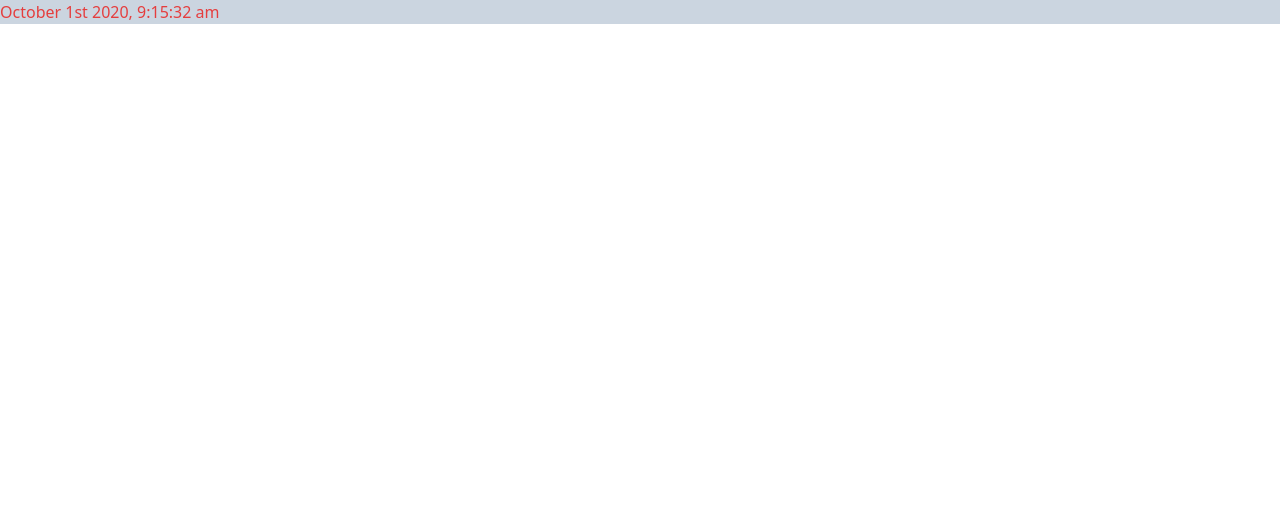
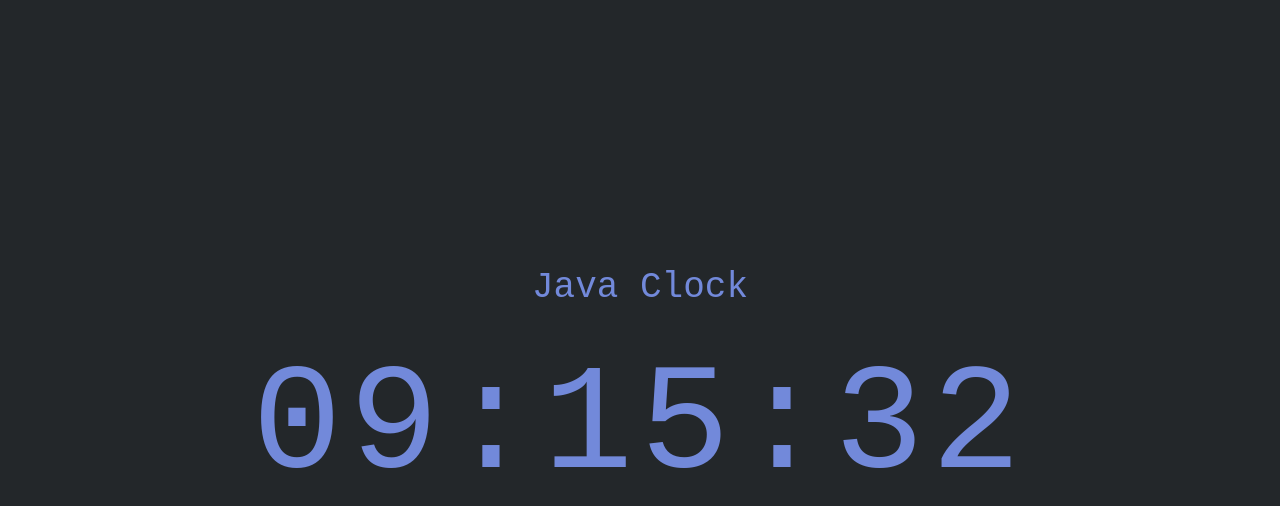
Before and after one commit to npnkhoi/JavaClock, a Vue app in the folder javaclock-frontend/: page / in a window 1280 px wide. Shown: the top 506 px of the page. Built offline with nearby package versions, Linux system fonts and the light colour scheme.

Commit message:
beautify the clock

```diff
--- a/javaclock-frontend/public/index.html
+++ b/javaclock-frontend/public/index.html
@@ -17,9 +17,8 @@
 </html>
 
 <style>
-  #app {
-    position: absolute;
-    width: 100%;
-    height: 100%;
+  body {
+    font-family: monospace;
   }
+
 </style>
--- a/javaclock-frontend/src/App.vue
+++ b/javaclock-frontend/src/App.vue
@@ -1,5 +1,8 @@
 <template>
-  <Clock/>
+  <div class="absolute h-full w-full">
+    <Clock/>
+  </div>
+
 </template>
 
 <script>
--- a/javaclock-frontend/src/components/Clock.vue
+++ b/javaclock-frontend/src/components/Clock.vue
@@ -1,6 +1,7 @@
 <template>
-  <div class="container w-full m-0 bg-gray-400">
-    <div class="time text-red-600"> {{ currentTime }} </div>
+  <div class="clock-wrapper h-full w-full flex flex-col justify-center items-center">
+    <div class="title text-4xl"> Java Clock</div>
+    <div class="time"> {{ currentTime }} </div>
   </div>
 
 </template>
@@ -16,12 +17,20 @@ export default {
   },
   mounted: function () {
     setInterval(() => {
-      this.currentTime = moment().format('MMMM Do YYYY, h:mm:ss a');
+      this.currentTime = moment().format('HH:mm:ss');
     }, 1000);
   }
 }
 </script>
 
 <style>
+.clock-wrapper {
+  color: #7289da;
+  background-color: #23272a;
+}
 
+.time {
+  font-size: 150px;
+  letter-spacing: 7px;
+}
 </style>
```
